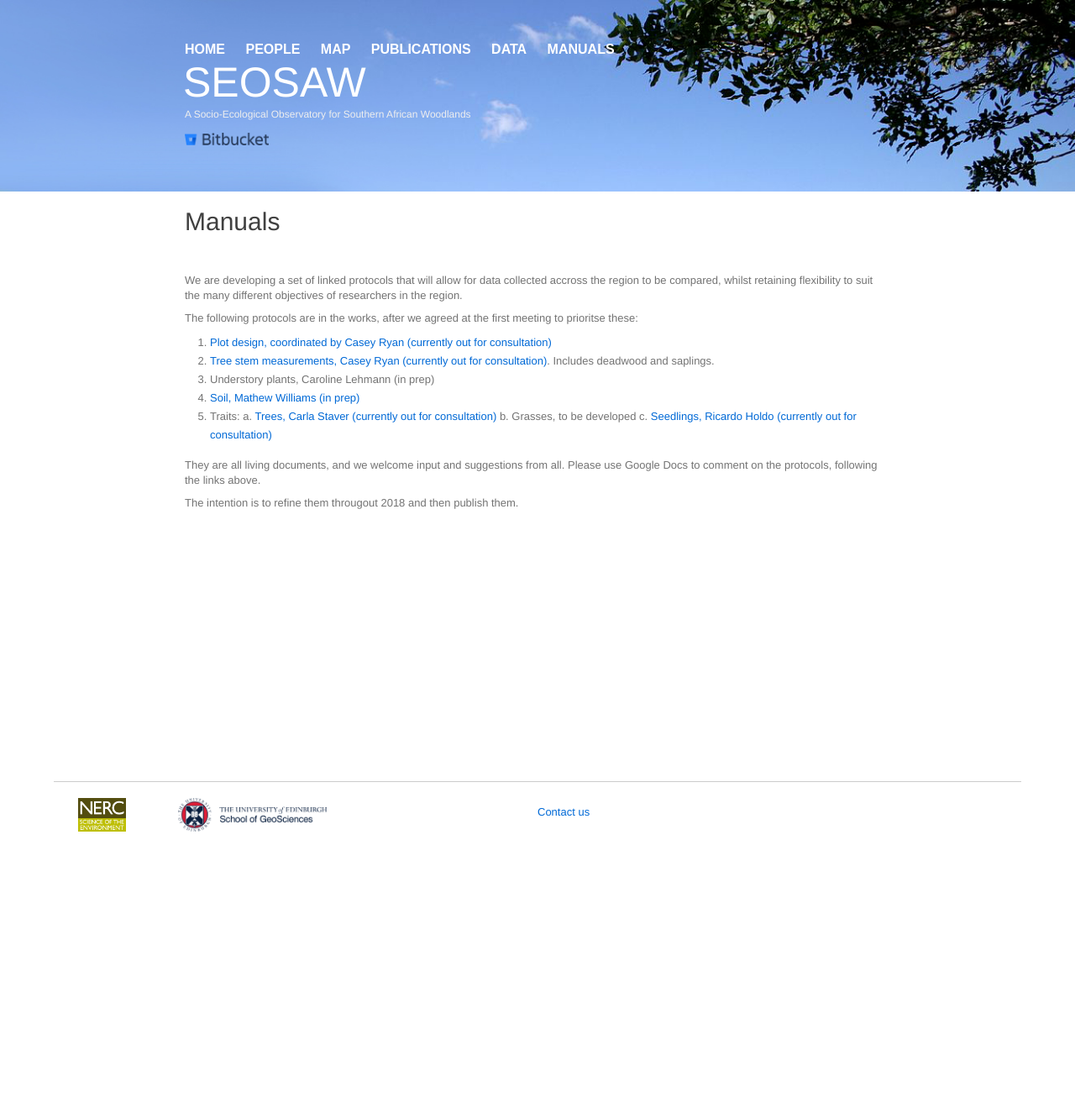
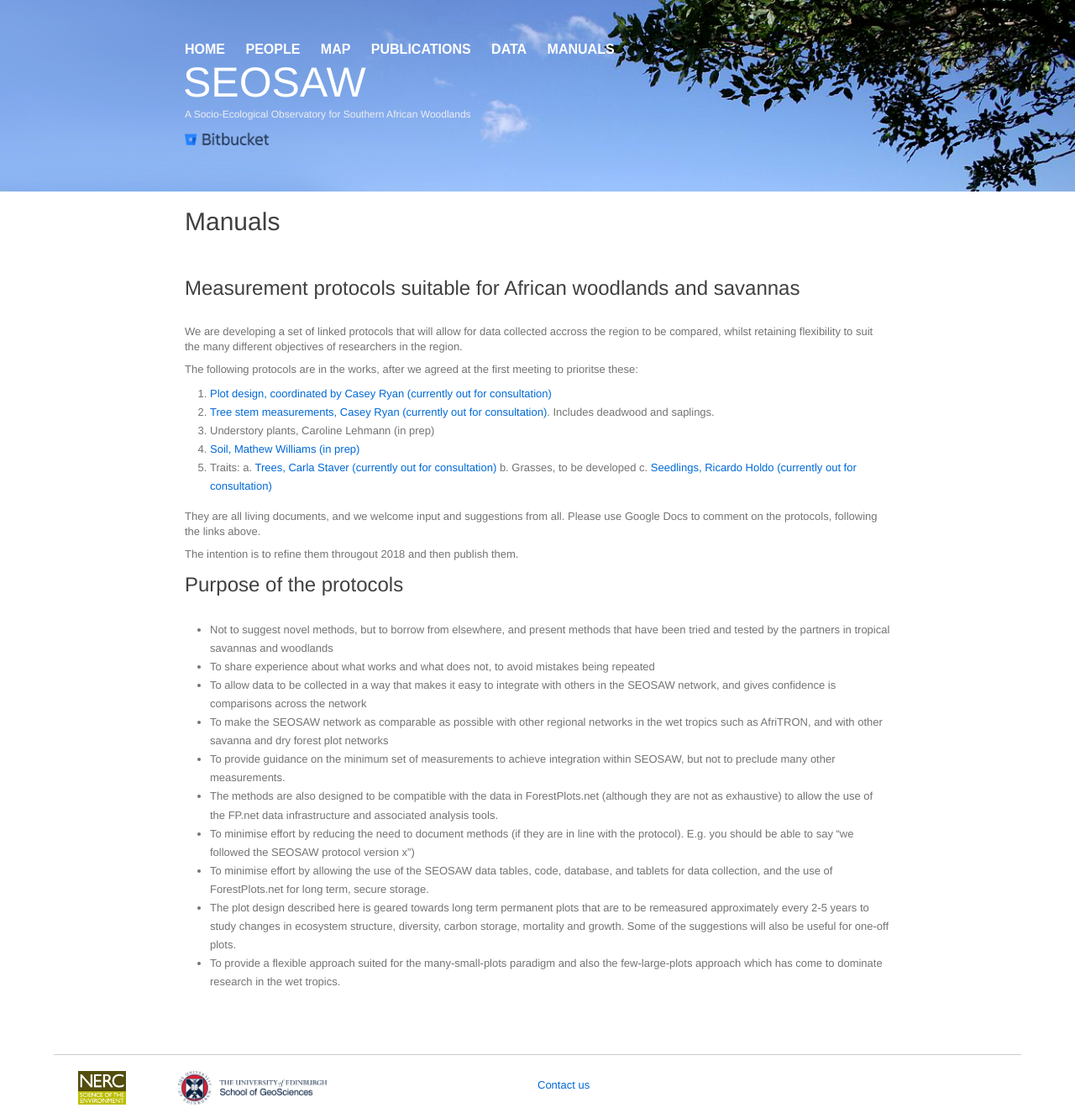
Before and after one commit to seosaw/seosaw.github.io, a Jekyll site: the page built from manuals.md, in a window 1280 px wide. Shown: the whole page at 84% size. Built offline with Jekyll 4.4.1, drawn with Linux system fonts in a browser that asks for light colours; nearby versions of some CDN libraries; our own code applies the rules of GitHub Pages for plain Markdown files; before the commit the page ends 1000 px from its top, so only the background shows below that.

Commit message:
manuals.md edited online with Bitbucket

```diff
--- a/manuals.md
+++ b/manuals.md
@@ -4,6 +4,7 @@ layout: default
 
 # Manuals
 
+## Measurement protocols suitable for African woodlands and savannas
 We are developing a set of linked protocols that will allow for data collected accross the region to be compared, whilst retaining flexibility to suit the many different objectives of researchers in the region.
 
 The following protocols are in the works, after we agreed at the first meeting to prioritse these:
@@ -25,3 +26,15 @@ The intention is to refine them througout 2018 and then publish them.
 [2]: https://docs.google.com/document/d/1sGfGbFFpfUllkqes7iBFTdUtCPiFC3vvyIrefblmbyI/edit
 [3]: https://docs.google.com/document/d/1Qey7TWfjBZL1dhtD_sioguj_2wIcJvVlGgqsFaWdZmE/edit?usp=sharing
 [4]: https://docs.google.com/document/d/1IJkM_PNHHl3qVFlZqxKvaq2JNt0RB8bZlstCSpc4Rgc/edit?usp=sharing
+
+## Purpose of the protocols
+* Not to suggest novel methods, but to borrow from elsewhere, and present methods that have been tried and tested by the partners in tropical savannas and woodlands
+* To share experience about what works and what does not, to avoid mistakes being repeated
+* To allow data to be collected in a way that makes it easy to integrate with others in the SEOSAW network, and gives confidence is comparisons across the network
+* To make the SEOSAW network as comparable as possible with other regional networks in the wet tropics such as AfriTRON, and with other savanna and dry forest plot networks
+* To provide guidance on the minimum set of measurements to achieve integration within SEOSAW, but not to preclude many other measurements.
+* The methods are also designed to be compatible with the data in ForestPlots.net (although they are not as exhaustive) to allow the use of the FP.net data infrastructure and associated analysis tools.
+* To minimise effort by reducing the need to document methods (if they are in line with the protocol). E.g. you should be able to say "we followed the SEOSAW protocol version x")
+* To minimise effort by allowing the use of the SEOSAW data tables, code, database, and tablets for data collection, and the use of ForestPlots.net for long term, secure storage.
+* The plot design described here is geared towards long term permanent plots that are to be remeasured approximately every 2-5 years to study changes in ecosystem structure, diversity, carbon storage, mortality and growth. Some of the suggestions will also be useful for one-off plots.
+* To provide a flexible approach suited for the many-small-plots paradigm and also the few-large-plots approach which has come to dominate research in the wet tropics.
```
